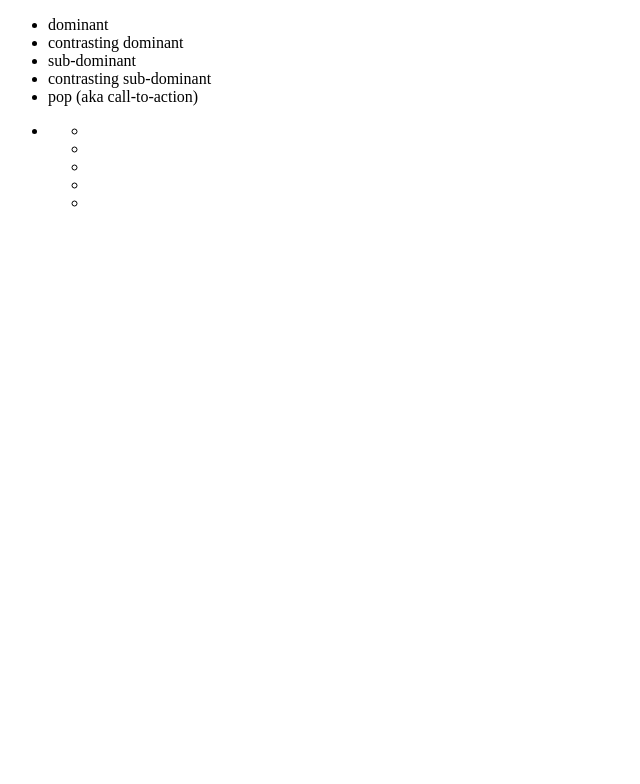
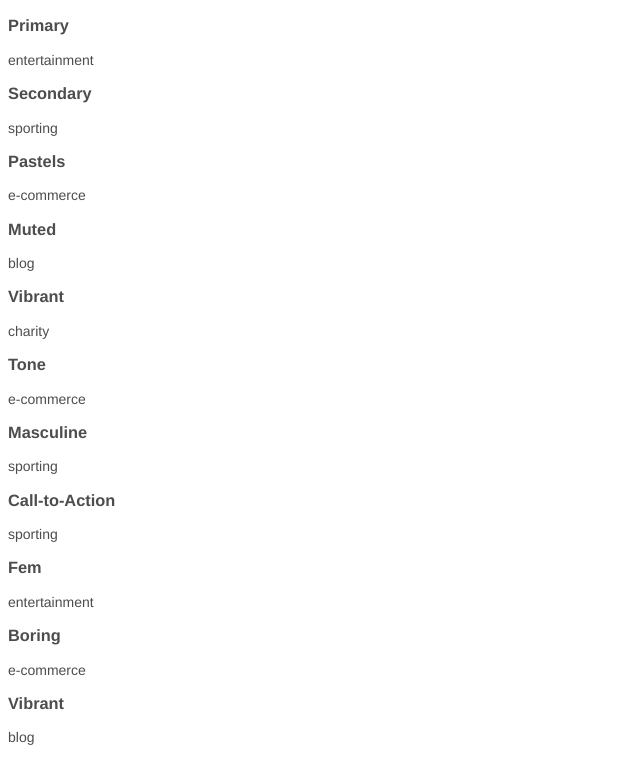
Before and after one commit to ryanmcgov/7.2-HexMex, a plain HTML site: page index.html in a window 1280 px wide. Shown: the whole page, without its empty margins (0-640 px from the left). Drawn offline with Linux system fonts and the light colour scheme.

Commit message:
renders hexes, needs styling

```diff
--- a/app.css
+++ b/app.css
@@ -0,0 +1,23 @@
+html {
+  box-sizing: border-box;
+}
+html,
+body {
+  font-size: 14px;
+}
+*,
+*:before,
+*:after {
+  box-sizing: inherit;
+}
+body {
+  font-family: Helvetica, Helvetica Neue, Arial, sans-serif;
+  color: #4D4D4D;
+}
+.color__scheme {
+
+}
+.color__schemes {
+  display: inline-block;
+  list-style-type: none;
+}
--- a/app.js
+++ b/app.js
@@ -8,5 +8,54 @@
     return;
   };
 
+  var Palette = function() {
+    this.dominant = null;
+    this.contrastingDominant = null;
+    this.subDominant = null;
+    this.contrastingSubDominant = null;
+    this.pop = null;
+  };
+
+  var artsyThings = [
+    "dominant",
+    "contrastingDominant",
+    "subDominant",
+    "contrastingSubDominant",
+    "pop"
+  ];
+
+  var renderPalettes = function(e) {
+    var palettes = JSON.parse(e.target.responseText);
+    var allPalettes = document.createElement('div');
+    allPalettes.className = "palettes__group";
+
+    palettes.forEach(function(palette){
+      var paletteDiv = document.createElement('div');
+      paletteDiv.className = "palette__section";
+      var title = document.createElement('h3');
+      title.className = "palette__title";
+      title.innerText = palette.title;
+      paletteDiv.appendChild(title);
+      var keyword = document.createElement('p');
+      keyword.className = "palette__keyword";
+      keyword.innerText = palette.keyword;
+      paletteDiv.appendChild(keyword);
+      allPalettes.appendChild(paletteDiv);
+
+      var p = new Palette();
+
+      for(i = 0; i < artsyThings.length; i++) {
+        p = palette.colors[artsyThings[i]];
+        var hexDiv = document.createElement('div');
+        hexDiv.className = 'palette__hex';
+        hexDiv.style.background = p;
+        // hexDiv.innerHTML = '&nbsp;'
+        paletteDiv.appendChild(hexDiv);
+      };
+    });
+    document.body.insertBefore(allPalettes, document.body.childNodes[0]);
+  };
+
   getJSON('/palettes.json', renderPalettes);
+
 })();
--- a/index.html
+++ b/index.html
@@ -5,33 +5,6 @@
     <link rel="stylesheet" type="text/css" href="app.css">
   </head>
   <body>
-    <div>
-      <header class="color__sheme">
-        <ul>
-          <li>dominant</li>
-          <li>contrasting dominant</li>
-          <li>sub-dominant</li>
-          <li>contrasting sub-dominant</li>
-          <li>pop (aka call-to-action)</li>
-        </ul>
-      </header>
-      <div class="palettes">
-        <ul>
-          <li class="single__palette">
-            <ul>
-              <span class="palette__title"></span>
-              <span class="palette__keyword"></span>
-              <li></li>
-              <li></li>
-              <li></li>
-              <li></li>
-              <li></li>
-            </ul>
-          </li>
-        </ul>
-      </div>
-    </div>
-
     <script>
       window.addEventListener('load', function() {
         var script = document.createElement('script');
```
